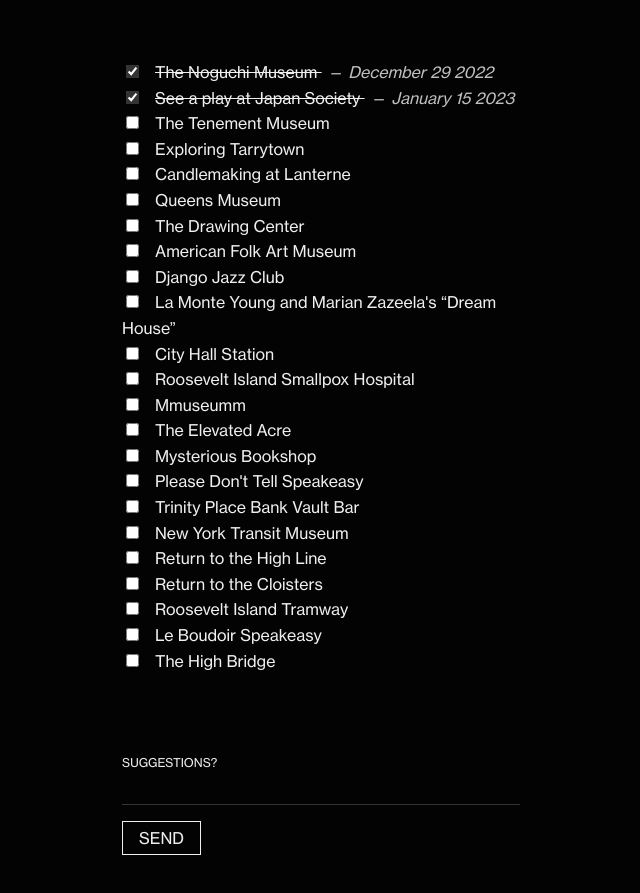
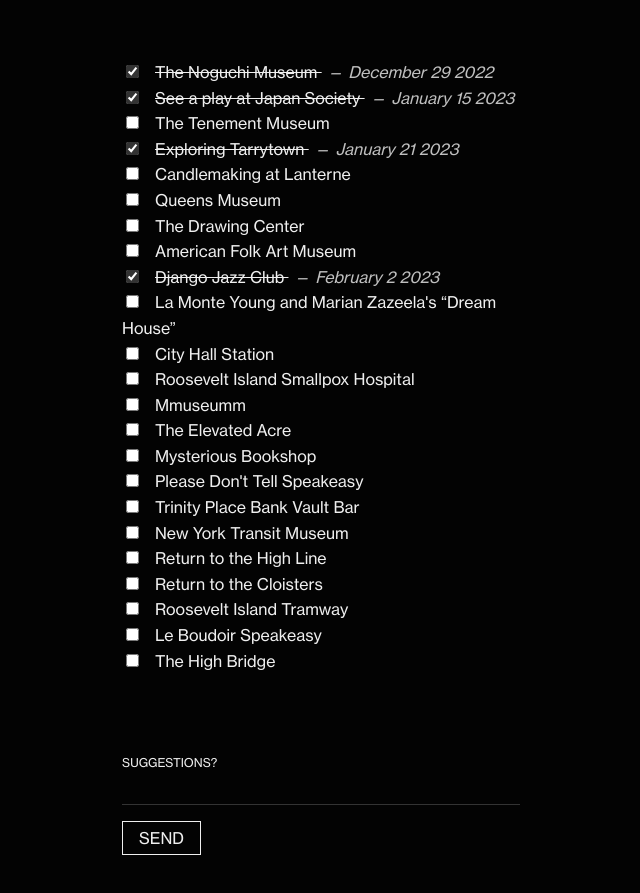
Before and after one commit to xdesro/nyc, an Eleventy site: page index.md in a window 1280 px wide. Shown: the part 780-1673 px from the top of the page, without its empty margins (319-959 px from the left). Built offline with nearby package versions, Linux system fonts and the light colour scheme; Eleventy itself is replaced by a stand-in of ours; files that its build step writes are made by us from their sources.

Commit message:
🌆 - Update list feb 10 2023

```diff
--- a/index.md
+++ b/index.md
@@ -10,12 +10,12 @@
 - [x] The Noguchi Museum _December 29 2022_
 - [x] See a play at Japan Society _January 15 2023_
 - [ ] The Tenement Museum
-- [ ] Exploring Tarrytown
+- [x] Exploring Tarrytown _January 21 2023_
 - [ ] Candlemaking at Lanterne
 - [ ] Queens Museum
 - [ ] The Drawing Center
 - [ ] American Folk Art Museum
-- [ ] Django Jazz Club
+- [x] Django Jazz Club _February 2 2023_
 - [ ] La Monte Young and Marian Zazeela's “Dream House”
 - [ ] City Hall Station
 - [ ] Roosevelt Island Smallpox Hospital
```
